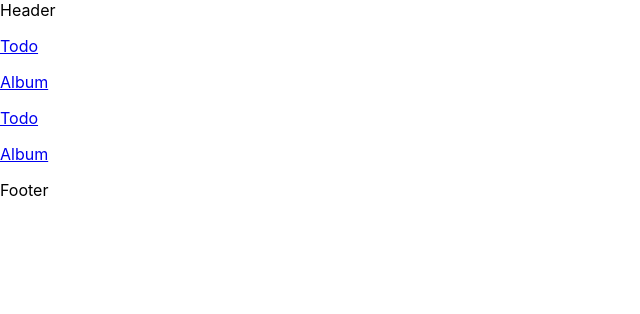
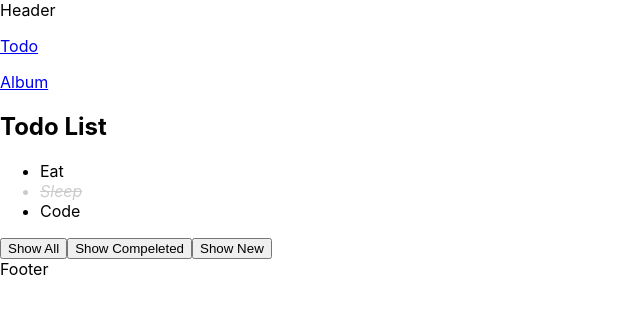
Before and after one commit to tquoctuan97/learn-reactjs, a React (Create React App) app: page / in a window 1280 px wide. Shown: the top 314 px of the page, without its empty margins (0-640 px from the left). Built offline with nearby package versions, Linux system fonts and the light colour scheme.

Commit message:
47 - Redirect

```diff
--- a/src/App.js
+++ b/src/App.js
@@ -1,5 +1,5 @@
 import React from 'react';
-import { Link, Route, NavLink } from 'react-router-dom';
+import { Link, Route, NavLink, Switch, Redirect } from 'react-router-dom';
 import TodoFeature from './features/Todo';
 import AlbumFeature from './features/Album';
 
@@ -8,19 +8,19 @@ function App() {
     <div className="App">
       Header
       <p>
-        <Link to="/todos">Todo</Link>
-      </p>
-      <p>
-        <Link to="/album">Album</Link>
-      </p>
-      <p>
         <NavLink to="/todos">Todo</NavLink>
       </p>
       <p>
         <NavLink to="/album">Album</NavLink>
       </p>
-      <Route path="/todos" component={TodoFeature} />
-      <Route path="/album" component={AlbumFeature} />
+      <Switch>
+        <Redirect from="/home" to="/" />
+        <Redirect from="/post-list/:postId" to="/posts/:postId" />
+
+        <Route path="/" component={TodoFeature} exact />
+        <Route path="/todos" component={TodoFeature} />
+        <Route path="/album" component={AlbumFeature} />
+      </Switch>
       Footer
     </div>
   );
```
